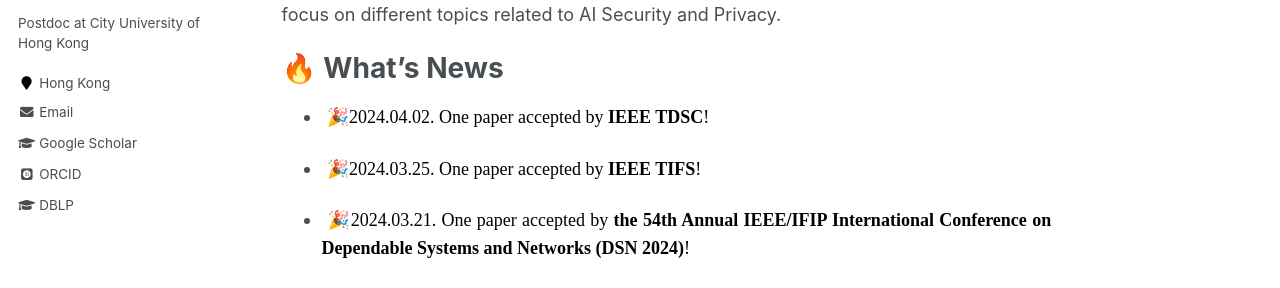
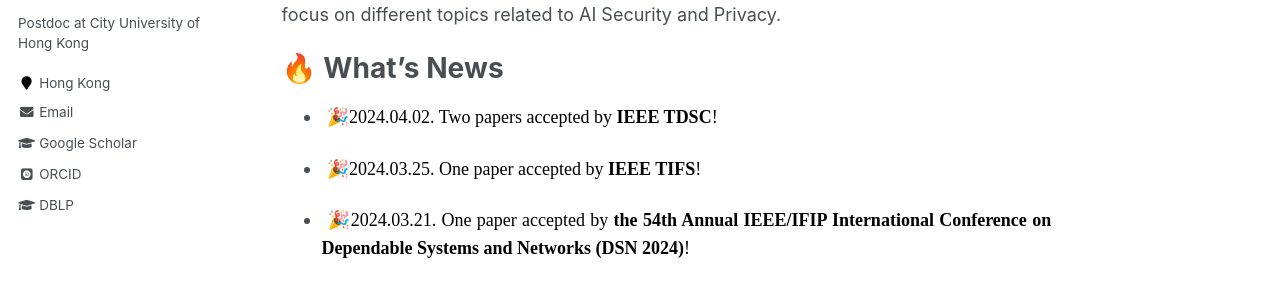
Before and after one commit to Guowen-xu/guowen-xu.github.io, a Jekyll site: the page built from _pages/about.md, in a window 1280 px wide and 900 px high. Shown: the part 375-663 px from the top of the window. Built offline with Jekyll 4.4.1, drawn with Linux system fonts in a browser that asks for light colours; some web fonts are replaced.

Commit message:
Update about.md

```diff
--- a/_pages/about.md
+++ b/_pages/about.md
@@ -15,7 +15,7 @@ redirect_from:
 
   🔥 What's News
 ======
--    <p align="justify">&nbsp;🎉<font face="Times New Roman" color=black size=4>2024.04.02. One paper  accepted by  <b>IEEE  TDSC</b>!</font></p>
+-    <p align="justify">&nbsp;🎉<font face="Times New Roman" color=black size=4>2024.04.02. Two papers  accepted by  <b>IEEE  TDSC</b>!</font></p>
 -    <p align="justify">&nbsp;🎉<font face="Times New Roman" color=black size=4>2024.03.25. One paper accepted by <b>IEEE TIFS</b>!</font></p>
 -    <p align="justify">&nbsp;🎉<font face="Times New Roman" color=black size=4>2024.03.21.  One paper accepted by  <b>the 54th Annual IEEE/IFIP International Conference on Dependable Systems and Networks (DSN 2024)</b>!</font></p>
 -   <p align="justify">&nbsp;🎉<font face="Times New Roman" color=black size=4>2024.03.07.  Dr. Guowen Xu was invited to serve as the  <b>Associate Editor of IEEE Transactions on Network and Service Management</b>!</font></p>
```
